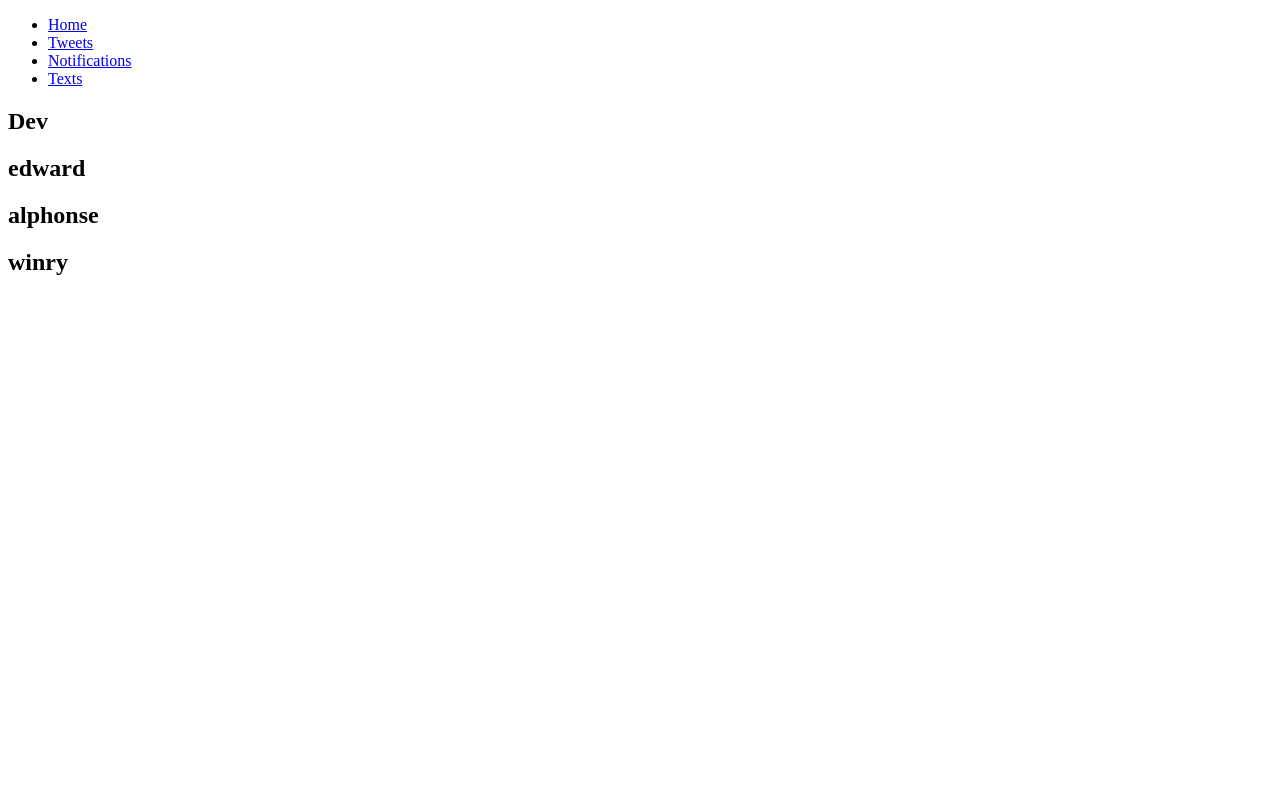
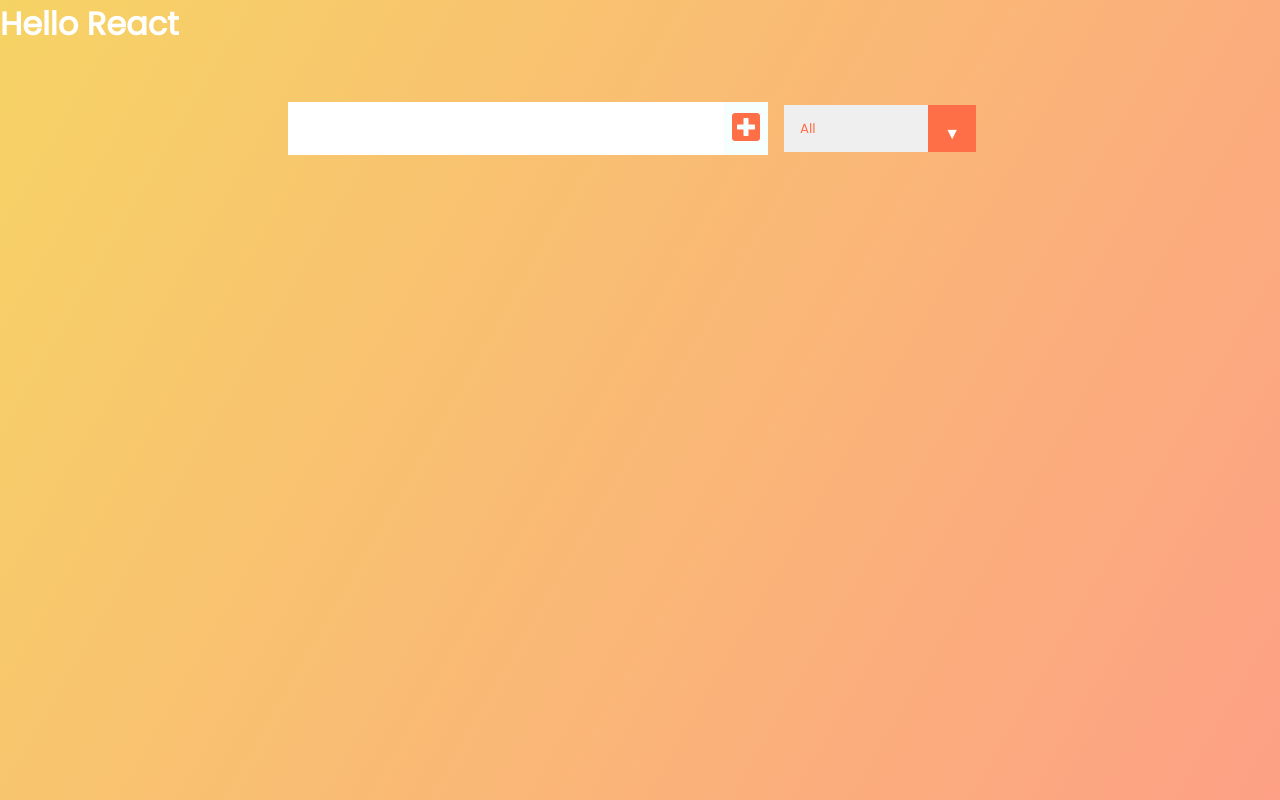
Before and after one commit to Prathyusha-Guduru/todo-list, a React (Create React App) app: page / in a window 1280 px wide. Built offline with nearby package versions, Linux system fonts and the light colour scheme.

Commit message:
Updated state

```diff
--- a/src/App.css
+++ b/src/App.css
@@ -0,0 +1,139 @@
+* {
+	margin: 0;
+	padding: 0;
+	box-sizing: border-box;
+  }
+  body {
+	background-image: linear-gradient(120deg, #f6d365 0%, #fda085 100%);
+	color: white;
+	font-family: "Poppins", sans-serif;
+	min-height: 100vh;
+  }
+  header {
+	font-size: 2rem;
+  }
+
+  header,
+  form {
+	min-height: 20vh;
+	display: flex;
+	justify-content: center;
+	align-items: center;
+  }
+  form input,
+  form button {
+	padding: 0.5rem;
+	font-size: 2rem;
+	border: none;
+	background: white;
+  }
+  form button {
+	color: #ff6f47;
+	background: #f7fffe;
+	cursor: pointer;
+	transition: all 0.3s ease;
+  }
+  form button:hover {
+	background: #ff6f47;
+	color: white;
+  }
+  .todo-container {
+	display: flex;
+	justify-content: center;
+	align-items: center;
+  }
+
+  .todo-list {
+	min-width: 30%;
+	list-style: none;
+  }
+
+  .todo {
+	margin: 0.5rem;
+	background: white;
+	font-size: 1.5rem;
+	color: black;
+	display: flex;
+	justify-content: space-between;
+	align-items: center;
+	transition: all 1s ease;
+  }
+  .filter-todo {
+	padding: 1rem;
+  }
+  .todo li {
+	flex: 1;
+  }
+
+  .trash-btn,
+  .complete-btn {
+	background: #ff6f47;
+	color: white;
+	border: none;
+	padding: 1rem;
+	cursor: pointer;
+	font-size: 1rem;
+  }
+  .complete-btn {
+	background: rgb(11, 212, 162);
+  }
+  .todo-item {
+	padding: 0rem 0.5rem;
+  }
+
+  .fa-trash,
+  .fa-check {
+	pointer-events: none;
+  }
+
+  .fall {
+	transform: translateY(10rem) rotateZ(20deg);
+	opacity: 0;
+  }
+
+  .completed {
+	text-decoration: line-through;
+	opacity: 0.5;
+  }
+
+  /*CUSTOM SELECTOR */
+  select {
+	-webkit-appearance: none;
+	-moz-appearance: none;
+	-ms-appearance: none;
+	appearance: none;
+	outline: 0;
+	box-shadow: none;
+	border: 0 !important;
+	background-image: none;
+  }
+
+  /* Custom Select */
+  .select {
+	margin: 1rem;
+	position: relative;
+	overflow: hidden;
+  }
+  select {
+	color: #ff6f47;
+	font-family: "Poppins", sans-serif;
+	cursor: pointer;
+	width: 12rem;
+  }
+  /* Arrow */
+  .select::after {
+	content: "\25BC";
+	position: absolute;
+	top: 0;
+	right: 0;
+	padding: 1rem;
+	background: #ff6f47;
+	cursor: pointer;
+	pointer-events: none;
+  }
+  /* Transition */
+  /*
+  .select:hover::after {
+	transform: scale(1.5);
+  }
+  */
--- a/src/App.js
+++ b/src/App.js
@@ -1,18 +1,17 @@
 import React,{useState} from "react";
 import "./App.css";
 import Form from "./components/Form";
-import TodoList  from "./components/TodoList";
-import Nav from "./components/Nav";
-import Tweet from "./components/Tweet";
-import Tweets from "./components/Tweets";
+import TodoList from "./components/TodoList";
 
 function App() {
 
+  const [inputText, setInputText] = useState(" ")
+  const [todos,setTodos] = useState([])
   return (
-    <div>
-      <Nav/>
-      <Tweets />
-    </div>
+    <div><h1>Hello React</h1>
+    <Form setInputText = {setInputText} todos = {todos} setTodos = {setTodos} inputText = {inputText}/>
+    <TodoList/></div>
+
   );
 }
 
--- a/src/components/Form.jsx
+++ b/src/components/Form.jsx
@@ -1,10 +1,23 @@
 import React from "react"
 
-const Form = () =>{
+const Form = ({setInputText,todos,setTodos,inputText}) =>{
+	const inputTextHandler = (e)=>{
+		// e.preventDefault();
+		console.log(e.target.value)
+		setInputText(e.target.value)
+	}
+	const submitTodoHandler = (e)=>{
+		e.preventDefault();
+		setTodos([
+			...todos,
+			{text : inputText,completed : false}
+		])
+		setInputText(" ");
+	}
 	return(
 		<form>
-		<input type="text" className="todo-input" />
-		<button className="todo-button" type="submit">
+		<input value = {inputText} onChange = {inputTextHandler} type="text" className="todo-input" />
+		<button onClick = {submitTodoHandler}  className="todo-button" type="submit">
 		  <i className="fas fa-plus-square"></i>
 		</button>
 		<div className="select">
--- a/src/components/Nav.jsx
+++ /dev/null
@@ -1,16 +0,0 @@
-import React from 'react';
-
-const Nav = () =>{
-	return (
-		<ul>
-			<li><a href="#">Home</a></li>
-		<li><a href="#">Tweets</a></li>
-		<li><a href="#">Notifications</a></li>
-		<li><a href="#">Texts</a></li>
-		</ul>
-
-
-	);
-}
-
-export default Nav;
--- a/src/components/Tweet.jsx
+++ /dev/null
@@ -1,9 +0,0 @@
-import React from 'react';
-
-const Tweet = (prop) => {
-	return (<section>
-		<h1>{prop.name}</h1>
-	</section>);
-}
-
-export default Tweet;
--- a/src/components/Tweets.jsx
+++ /dev/null
@@ -1,16 +0,0 @@
-import React from 'react';
-import Tweet from './Tweet';
-
-
-const Tweets = () => {
-	const tweets = ['Dev','edward','alphonse','winry'];
-	return (
-		<div>
-			{tweets.map((tweet) => (
-				<Tweet name = {tweet}/>
-			))}
-		</div>
-	);
-}
-
-export default Tweets
```
Also changed, not shown: src/components/TodoList.jsx (line endings or trailing spaces).
